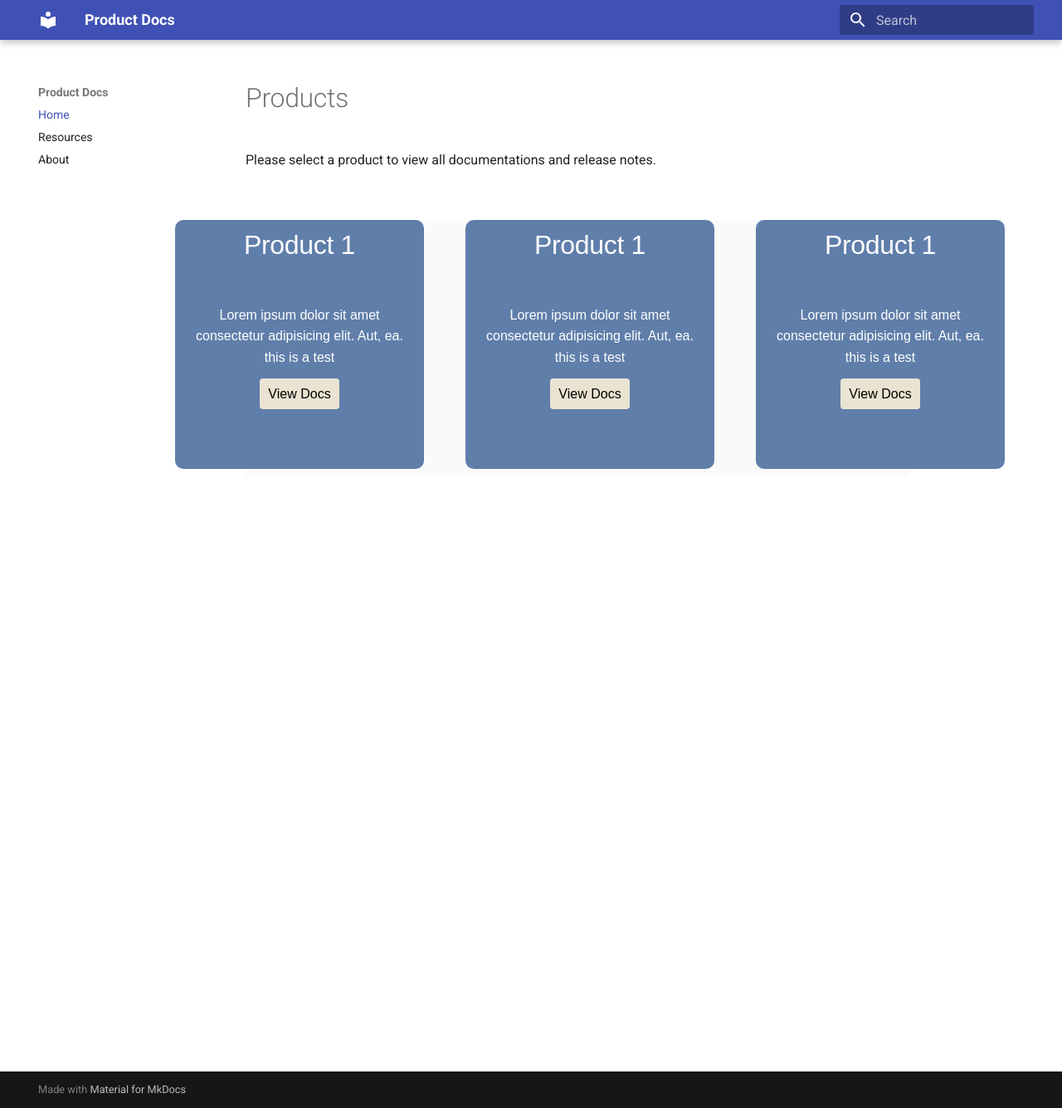
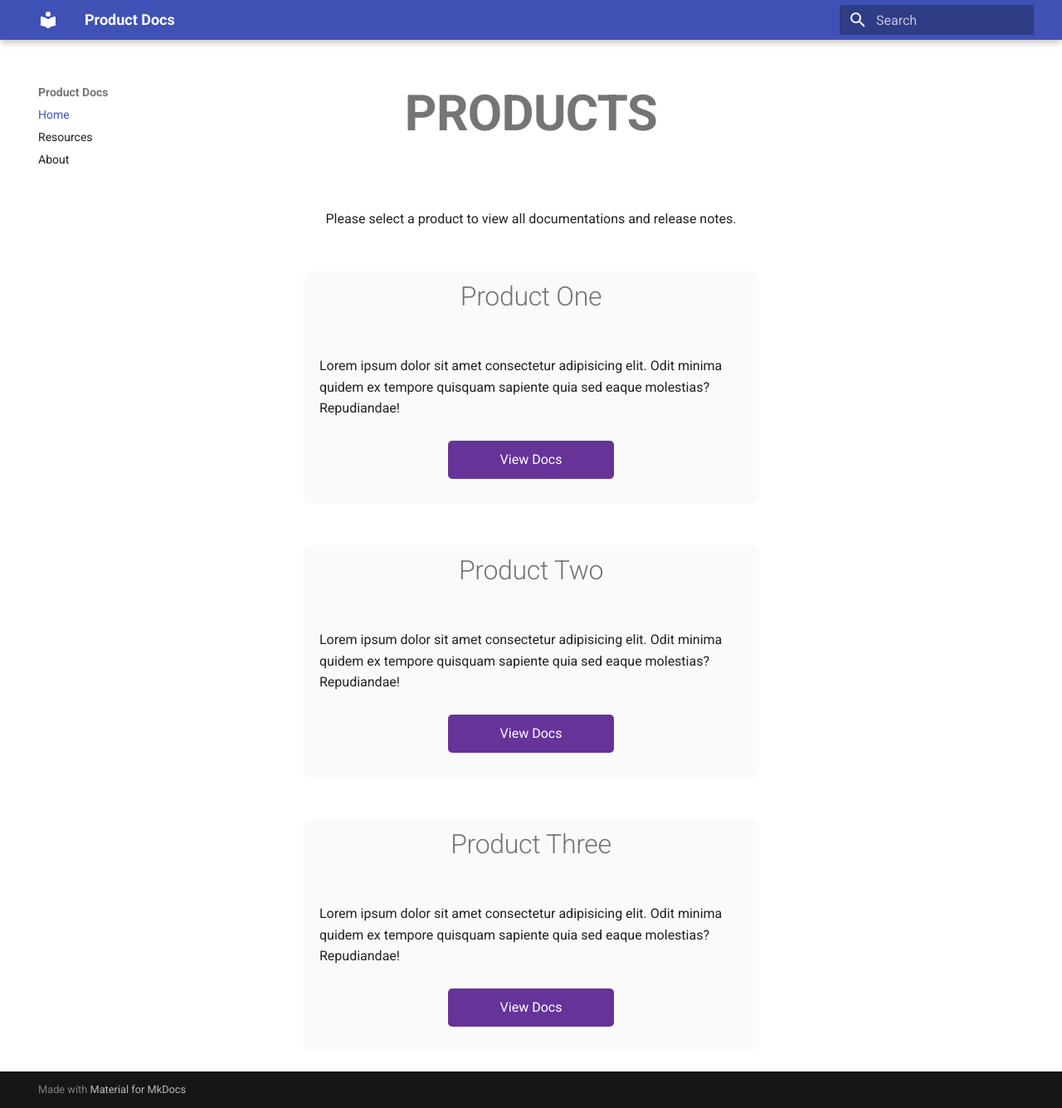
Before and after one commit to nfaltir/product-documentation, an MkDocs documentation site: the page built from docs/index.md, in a window 1280 px wide and 1335 px high. Shown: the whole window at 83% size. Built offline with MkDocs 1.6.1 and Material for MkDocs 9.7.7, drawn with Linux system fonts in a browser that asks for light colours.

Commit message:
index.md styles

```diff
--- a/docs/index.md
+++ b/docs/index.md
@@ -1,76 +1,79 @@
-# Products
+<h1 style="text-align: center; font-size:3rem; font-weight:bold; text-transform: uppercase;">Products</h1>
 
-Please select a product to view all documentations and release notes.
+<p style="text-align: center;">Please select a product to view all documentations and release notes.</p>
 
 
-<div style="background-color: white;
-    justify-content: center;
-    width: 800px;
-    margin: auto;
-    background: #fafafafa;
-    font-family: Arial, Helvetica, sans-serif;
-    margin-top: 60px;">
-    <ul style="display: grid;
-    grid-template-columns: 1fr 1fr 1fr;
-    gap: 30px;
-    justify-content: center;">
-        <li style="list-style: none;
-            background-color: #607EAA;
+
+<div class="card" style="width: 550px;
+            align-items: center;
+            margin: auto;
+            justify-content: center;
+            background-color: #fafafa;
+            padding: 10px;
+            border-radius: 10px;
+            margin-top:50px;
+            @media (min-width:400px){align-items:center; justify-content:center; margin-right:500px; width:400px; background:red;}">
+            <h1 style="text-align: center;">Product One</h1>
+            <p style="padding: 10px;">Lorem ipsum dolor sit amet consectetur adipisicing elit. Odit minima quidem ex
+                tempore quisquam sapiente quia sed eaque molestias? Repudiandae!</p>
+            <a href="kba/#product-one" style=" margin: auto;
+            width: 200px;
+            text-align: center;
+            background-color: rebeccapurple;
+            padding: 10px;
             color: white;
+            border-radius: 5px;
+            text-decoration: none;
+            justify-content: center;
+            align-items: center;
+            display: flex;
+            margin-bottom: 20px;">View Docs</a>
+</div>
+<div class="card" style="width: 550px;
+            align-items: center;
+            margin: auto;
+            justify-content: center;
+            background-color: #fafafa;
+            padding: 10px;
+            margin-top:50px;
+            border-radius: 10px;">
+            <h1 style="text-align: center;">Product Two</h1>
+            <p style="padding: 10px;">Lorem ipsum dolor sit amet consectetur adipisicing elit. Odit minima quidem ex
+                tempore quisquam sapiente quia sed eaque molestias? Repudiandae!</p>
+            <a href="kba/#product-two" style=" margin: auto;
+            width: 200px;
             text-align: center;
-            height: 300px;
-            width: 300px;
+            background-color: rebeccapurple;
+            padding: 10px;
+            color: white;
+            border-radius: 5px;
+            text-decoration: none;
             justify-content: center;
-            border-radius: 10px;
-            padding: 10px;">
-            <h1 style="color: white;">Product 1</h1>
-            <p style=" margin-top: 20px;
-                padding: 10px;">Lorem ipsum dolor sit amet consectetur adipisicing elit. Aut, ea. this is a test</p>
-            <a style="text-decoration: none;
-                color: black;
-                text-align: center;
-                padding: 10px;
-                background-color: #EAE3D2;
-                border-radius: 4px;" href="kba/#product-one">View Docs</a>
-        </li>
-        <li style="list-style: none;
-            background-color: #607EAA;
+            align-items: center;
+            display: flex;
+            margin-bottom: 20px;">View Docs</a>
+</div>
+<div class="card" style="width: 550px;
+            align-items: center;
+            margin: auto;
+            justify-content: center;
+            background-color: #fafafa;
+            padding: 10px;
+            margin-top:50px;
+            border-radius: 10px;">
+            <h1 style="text-align: center;">Product Three</h1>
+            <p style="padding: 10px;">Lorem ipsum dolor sit amet consectetur adipisicing elit. Odit minima quidem ex
+                tempore quisquam sapiente quia sed eaque molestias? Repudiandae!</p>
+            <a href="kba/#product-three" style=" margin: auto;
+            width: 200px;
+            text-align: center;
+            background-color: rebeccapurple;
+            padding: 10px;
             color: white;
-            text-align: center;
-            height: 300px;
-            width: 300px;
+            border-radius: 5px;
+            text-decoration: none;
             justify-content: center;
-            border-radius: 10px;
-            padding: 10px;">
-            <h1 style="color: white;">Product 1</h1>
-            <p style=" margin-top: 20px;
-                padding: 10px;">Lorem ipsum dolor sit amet consectetur adipisicing elit. Aut, ea. this is a test</p>
-            <a style="text-decoration: none;
-                color: black;
-                text-align: center;
-                padding: 10px;
-                background-color: #EAE3D2;
-                border-radius: 4px;" href="kba/#product-one">View Docs</a>
-        </li>
-        <li style="list-style: none;
-            background-color: #607EAA;
-            color: white;
-            text-align: center;
-            height: 300px;
-            width: 300px;
-            justify-content: center;
-            border-radius: 10px;
-            padding: 10px;">
-            <h1 style="color: white;">Product 1</h1>
-            <p style=" margin-top: 20px;
-                padding: 10px;">Lorem ipsum dolor sit amet consectetur adipisicing elit. Aut, ea. this is a test</p>
-            <a style="text-decoration: none;
-                color: black;
-                text-align: center;
-                padding: 10px;
-                background-color: #EAE3D2;
-                border-radius: 4px;" href="kba/#product-one">View Docs</a>
-        </li>
-
-    </ul>
+            align-items: center;
+            display: flex;
+            margin-bottom: 20px;">View Docs</a>
 </div>
--- a/pyproject.toml
+++ /dev/null
@@ -1,2 +0,0 @@
-[tool.netlify]
-python = "3.10"
```
Also changed, not shown: README.md (+26 -7 lines), index.html (added, +80 -0 lines), 1 other file.
